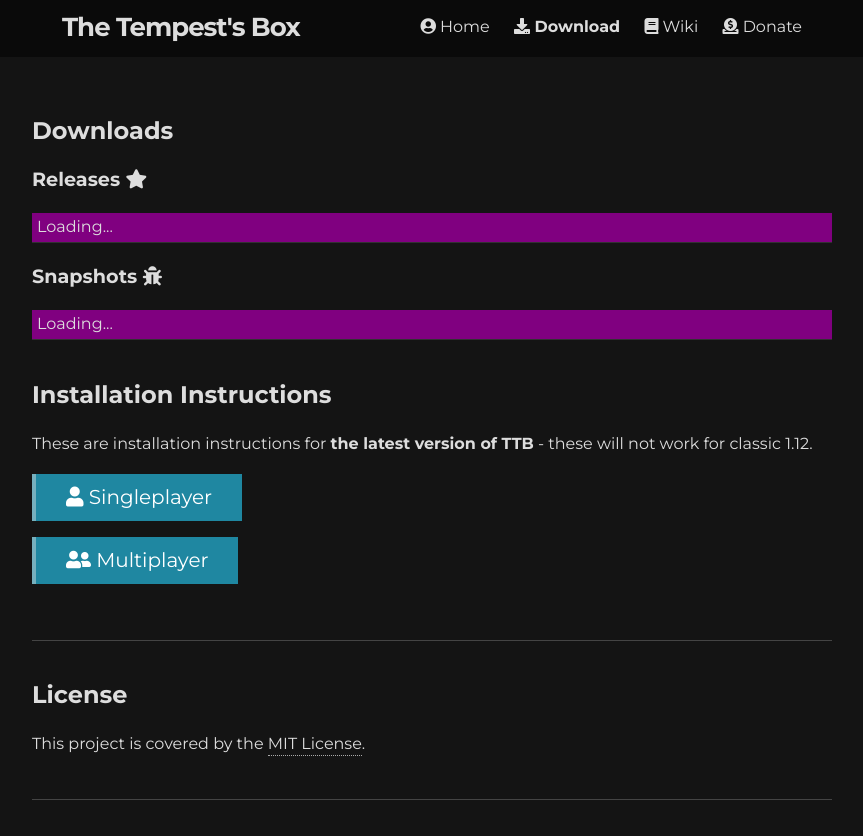
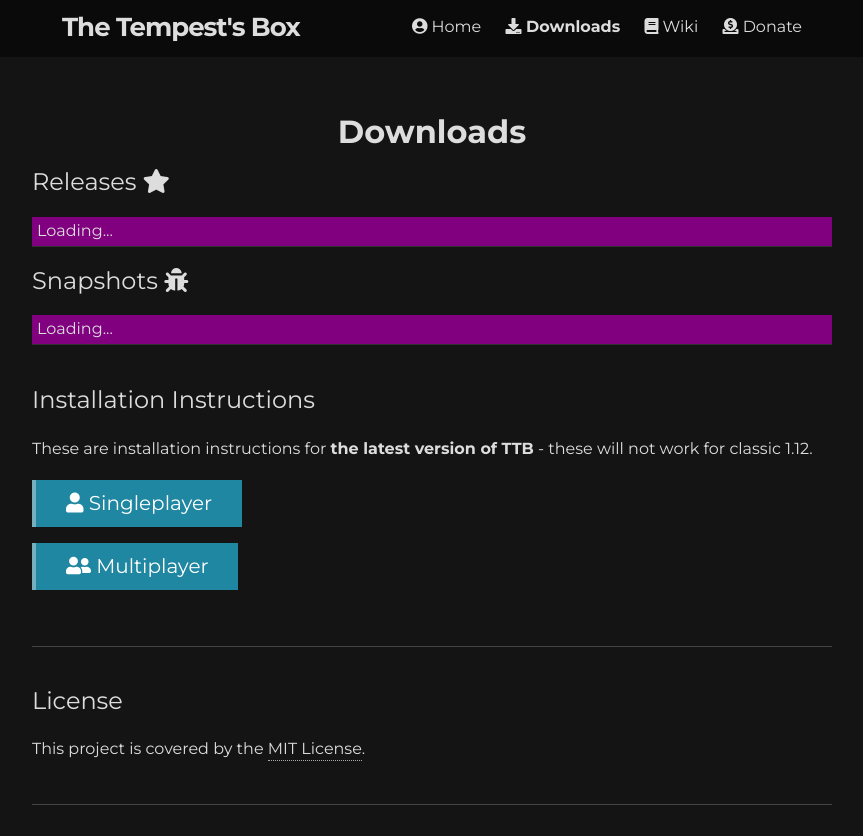
Before and after one commit to tempestsbox/tempestsbox.github.io, a Jekyll site: the page built from _pages/downloads.html, in a window 1280 px wide, cut to the strip 0-836 px from the top of the page. Shown: the whole strip, without its empty margins (208-1071 px from the left). Built offline with Jekyll 4.4.1, drawn with Linux system fonts in a browser that asks for light colours; nearby versions of some CDN libraries; comment, search, counter and statistics services are not loaded.

Commit message:
General edits

```diff
--- a/_config.yml
+++ b/_config.yml
@@ -16,7 +16,7 @@ collections:
   wiki:
     output: true
     permalink: /wiki/:path
-  wiki_redirects:
+  redirects:
     output: true
     permalink: /:path
   pages:
--- a/_includes/download_buttons/remote.html
+++ b/_includes/download_buttons/remote.html
@@ -1,4 +1,4 @@
-<h3>Releases <i class='fas fa-star'></i></h3>
+<h2 ignore-underline>Releases <i class='fas fa-star'></i></h2>
 
 <table class="builds-table">
     <tbody class="output releases">
@@ -10,7 +10,7 @@
     </tbody>
 </table>
 
-<h3>Snapshots <i class='fas fa-bug'></i></h3>
+<h2 ignore-underline>Snapshots <i class='fas fa-bug'></i></h2>
 <table class="builds-table">
     <tbody class="output commits">
         <tr>
@@ -22,4 +22,4 @@
 </table>
 
 <script src='https://ajax.googleapis.com/ajax/libs/jquery/3.4.1/jquery.min.js'></script>
-<script src="/assets/js/downloadTable.js"></script>
+<script src="/assets/js/buildsTable.js"></script>
--- a/_pages/download.html
+++ b/_pages/downloads.html
@@ -1,5 +1,5 @@
 ---
-title: "Download"
+title: "Downloads"
 layout: default
 prefix_icon: "fa fa-download"
 navigation_weight: 2
@@ -7,8 +7,7 @@ navigation_weight: 2
 
 <script>var textElement = undefined;</script>
 
-<h2 ignore-underline>Downloads</h2>
-
+<h1 center>{{ page.title }}</h1>
 {% include download_buttons/remote.html %}
 
 <div style='height: 5px;'><br></div>
--- /dev/null
+++ b/_redirects/download.html
@@ -0,0 +1,4 @@
+---
+layout: redirect
+redirect_url: downloads
+---
--- a/assets/css/global.css
+++ b/assets/css/global.css
@@ -33,6 +33,8 @@ h1 {
 h2:not([ignore-underline]):not([center]):not([title]) {
     padding-bottom: .4em;
     border-bottom: solid #ffffff46 1px;
+}
+h2 {
     font-weight: normal;
 }
 h3 {
```
Also changed, not shown: _redirects/wiki/Block_Transformer.html (renamed from _wiki_redirects/wiki/Block_Transformer.html), _redirects/wiki/Eckspei_Collector.html (renamed from _wiki_redirects/wiki/Eckspei_Collector.html), _redirects/wiki/Eckspei_Container.html (renamed from _wiki_redirects/wiki/Eckspei_Container.html), _redirects/wiki/Metal_Alchemist.html (renamed from _wiki_redirects/wiki/Metal_Alchemist.html), assets/js/buildsTable.js (renamed from assets/js/downloadTable.js).
